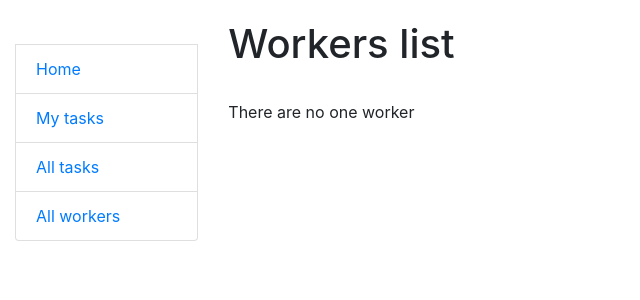
After one commit to Olexii-Babii/task-manager, a Django app: page /workers/ in a window 1280 px wide. The commit adds this page. Shown: the top 300 px of the page, without its empty margins (0-640 px from the left). Run offline with Django 5.2, Linux system fonts and the light colour scheme; data that the repository does not hold is empty.

Commit message:
create worker_list template

```diff
--- a/manager/urls.py
+++ b/manager/urls.py
@@ -1,9 +1,9 @@
 from django.urls import path
 
-from manager.views import index
-
+from manager.views import index, WorkersListView
 
 urlpatterns =  [
-    path("", index, name="index")
+    path("", index, name="index"),
+    path("workers/", WorkersListView.as_view(), name="workers-list"),
 ]
 app_name = "manager"
--- a/manager/views.py
+++ b/manager/views.py
@@ -1,6 +1,8 @@
 from django.contrib.auth import get_user_model
 from django.http import HttpResponse
 from django.shortcuts import render
+from django.views import generic
+
 from .models import Worker, Task
 
 def index(request) -> HttpResponse:
@@ -11,3 +13,9 @@ def index(request) -> HttpResponse:
         "num_tasks": num_tasks,
     }
     return render(request, "manager/index.html", context)
+
+
+class WorkersListView(generic.ListView):
+    model = Worker
+    paginate_by = 10
+    queryset = Worker.objects.all().select_related("position")
--- a/templates/includes/sidebar.html
+++ b/templates/includes/sidebar.html
@@ -11,5 +11,5 @@
   <li class="list-group-item"><a href="{% url 'manager:index' %}">Home</a></li>
   <li class="list-group-item"><a href="#">My tasks</a></li>
   <li class="list-group-item"><a href="#">All tasks</a></li>
-  <li class="list-group-item"><a href="#">All workers</a></li>
+  <li class="list-group-item"><a href="{% url 'manager:workers-list' %}">All workers</a></li>
 </ul>
--- /dev/null
+++ b/templates/manager/worker_list.html
@@ -0,0 +1,29 @@
+{% extends "base.html" %}
+{% block content %}
+  <h1>Workers list</h1>
+
+  <br>
+
+  {% if worker_list %}
+    <table class="table">
+    <tr>
+      <th>ID</th>
+      <th>Username</th>
+      <th>First name</th>
+      <th>Last name</th>
+      <th>Position</th>
+    </tr>
+      {% for worker in worker_list %}
+        <tr>
+          <td>{{ worker.id }}</td>
+          <td>{{ worker.username }}</td>
+          <td>{{ worker.first_name }}</td>
+          <td>{{ worker.last_name }}</td>
+          <td>{{ worker.position }}</td>
+        </tr>
+      {% endfor %}
+    {% else %}
+    <p>There are no one worker</p>
+    </table>
+  {% endif %}
+{% endblock %}
```
